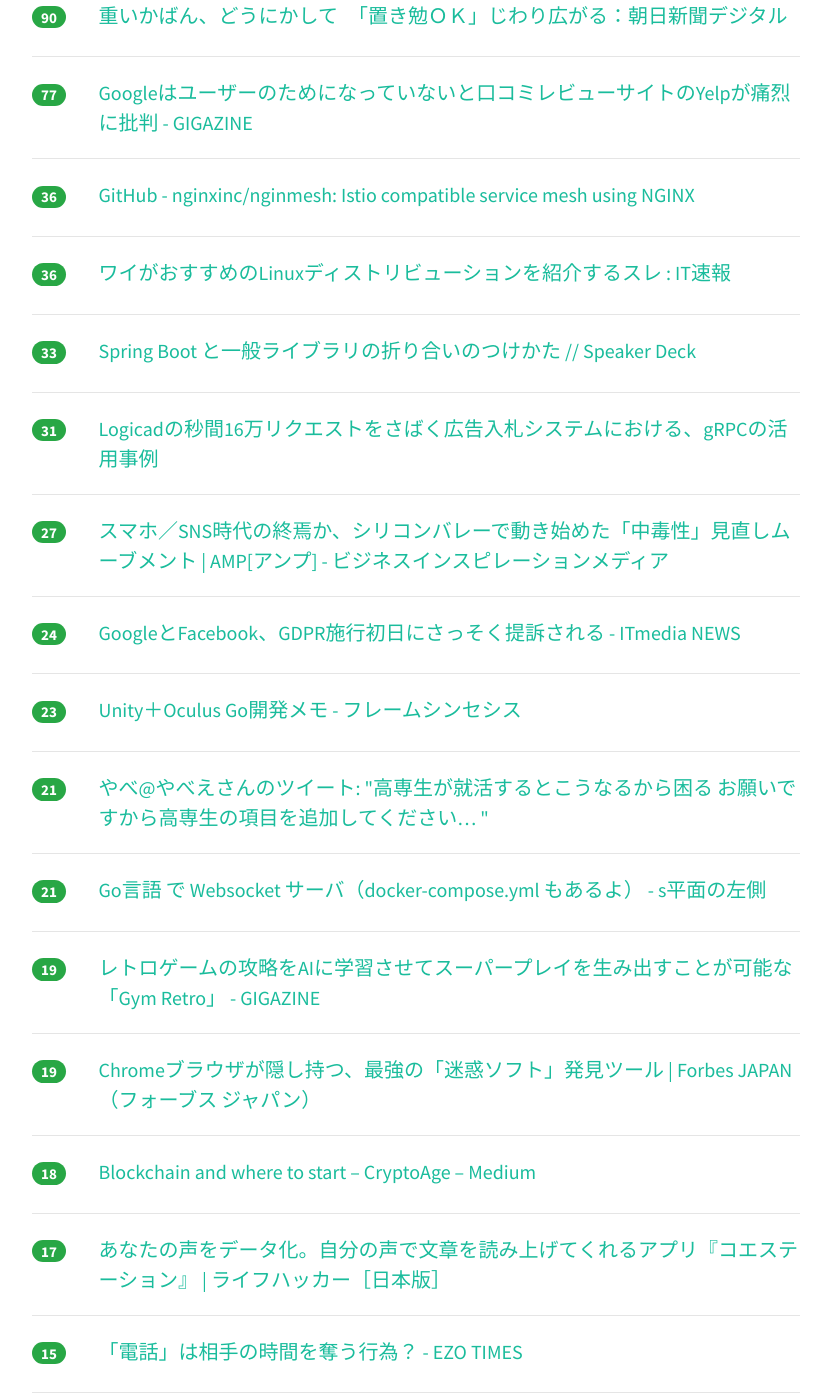
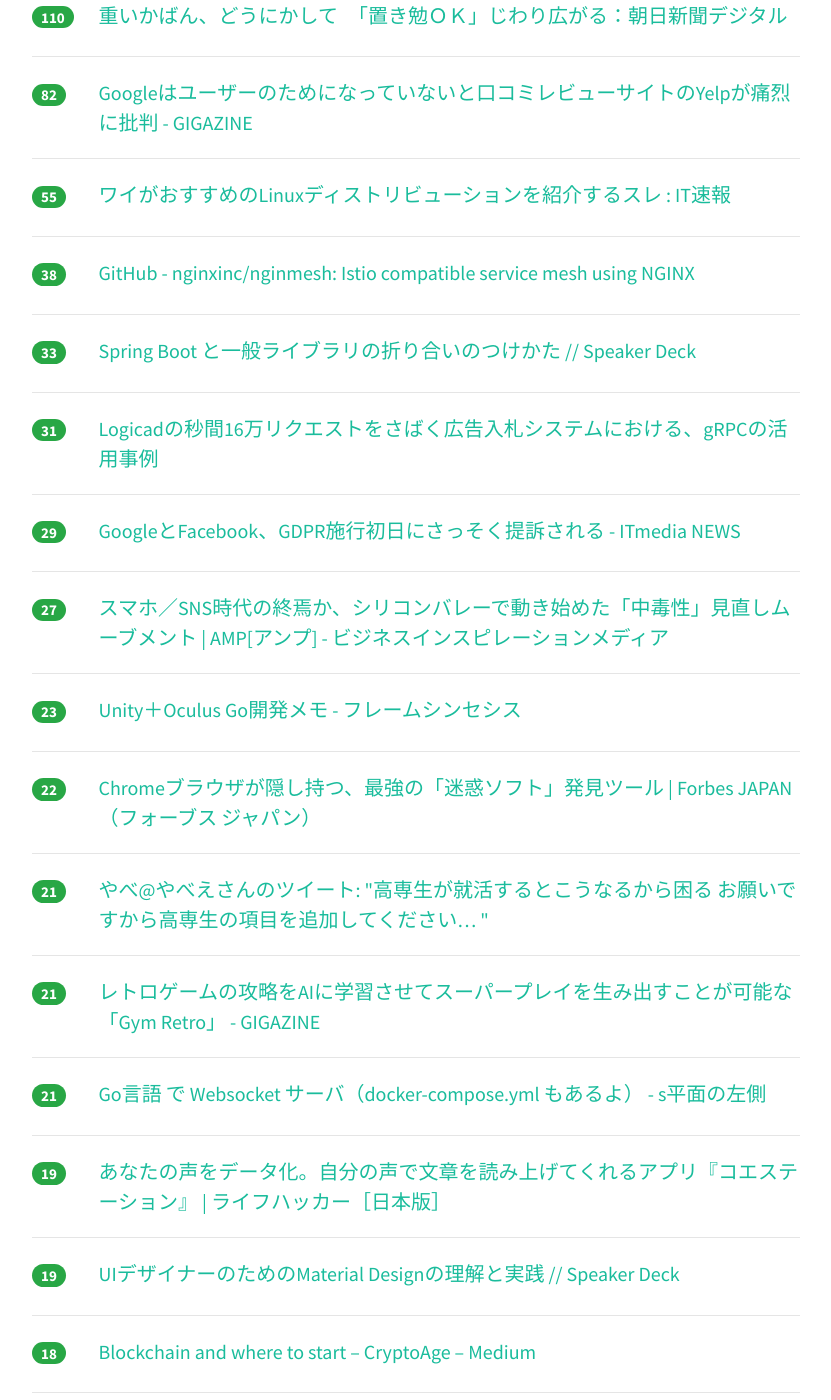
Before and after one commit to yatta47/hatena-matome-site, a Jekyll site: the page built from _posts/2018-05-27-hatena.md, in a window 1280 px wide and 1400 px high, scrolled down 574 px. Shown: the whole window, without its empty margins (224-1055 px from the left). Built offline with Jekyll 4.4.1, drawn with Linux system fonts in a browser that asks for light colours; nearby versions of some CDN libraries; some of the changed text lies outside the part shown.

Commit message:
Updated 2018-05-27

```diff
--- a/_posts/2018-05-27-hatena.md
+++ b/_posts/2018-05-27-hatena.md
@@ -1,39 +1,39 @@
 ---
 layout: post
 title:  "2018-05-27 はてぶIT"
-date:   2018-05-27 15:03:37
+date:   2018-05-27 16:03:14
 tags: [it-hotentry]
 ---
-33 件のデータあり
+37 件のデータあり
 
 <hr><div class="row">
-<div class="col-1"><span class="badge badge-pill badge-success h2">107</span></div>
+<div class="col-1"><span class="badge badge-pill badge-success h2">124</span></div>
 <div class="col-11"><a href='http://nyaaat.hatenablog.com/entry/2018/05/26' target='_blank'>ひきこもり就労支援をビジネスとして成立させる難しさ - ニャート</a></div>
 </div>
 <hr>
 <div class="row">
-<div class="col-1"><span class="badge badge-pill badge-success h2">98</span></div>
+<div class="col-1"><span class="badge badge-pill badge-success h2">119</span></div>
 <div class="col-11"><a href='https://news.yahoo.co.jp/byline/fujisiro/20180526-00085648/' target='_blank'>「おっぱい次官」「落ちないおじさん」は、OS（昭和）のアップデートを怠った組織の被害者かもしれない(藤代裕之) - 個人 - Yahoo!ニュース</a></div>
 </div>
 <hr>
 <div class="row">
-<div class="col-1"><span class="badge badge-pill badge-success h2">90</span></div>
+<div class="col-1"><span class="badge badge-pill badge-success h2">110</span></div>
 <div class="col-11"><a href='https://www.asahi.com/articles/ASL5V4D15L5VUTIL00R.html' target='_blank'>重いかばん、どうにかして　「置き勉ＯＫ」じわり広がる：朝日新聞デジタル</a></div>
 </div>
 <hr>
 <div class="row">
-<div class="col-1"><span class="badge badge-pill badge-success h2">77</span></div>
+<div class="col-1"><span class="badge badge-pill badge-success h2">82</span></div>
 <div class="col-11"><a href='https://gigazine.net/news/20180526-yelp-vs-google/' target='_blank'>Googleはユーザーのためになっていないと口コミレビューサイトのYelpが痛烈に批判 - GIGAZINE</a></div>
 </div>
 <hr>
 <div class="row">
-<div class="col-1"><span class="badge badge-pill badge-success h2">36</span></div>
-<div class="col-11"><a href='https://github.com/nginxinc/nginmesh' target='_blank'>GitHub - nginxinc/nginmesh: Istio compatible service mesh using NGINX</a></div>
+<div class="col-1"><span class="badge badge-pill badge-success h2">55</span></div>
+<div class="col-11"><a href='http://blog.livedoor.jp/itsoku/archives/53556269.html' target='_blank'>ワイがおすすめのLinuxディストリビューションを紹介するスレ : IT速報</a></div>
 </div>
 <hr>
 <div class="row">
-<div class="col-1"><span class="badge badge-pill badge-success h2">36</span></div>
-<div class="col-11"><a href='http://blog.livedoor.jp/itsoku/archives/53556269.html' target='_blank'>ワイがおすすめのLinuxディストリビューションを紹介するスレ : IT速報</a></div>
+<div class="col-1"><span class="badge badge-pill badge-success h2">38</span></div>
+<div class="col-11"><a href='https://github.com/nginxinc/nginmesh' target='_blank'>GitHub - nginxinc/nginmesh: Istio compatible service mesh using NGINX</a></div>
 </div>
 <hr>
 <div class="row">
@@ -47,18 +47,23 @@ tags: [it-hotentry]
 </div>
 <hr>
 <div class="row">
+<div class="col-1"><span class="badge badge-pill badge-success h2">29</span></div>
+<div class="col-11"><a href='http://www.itmedia.co.jp/news/articles/1805/27/news011.html' target='_blank'>GoogleとFacebook、GDPR施行初日にさっそく提訴される - ITmedia NEWS</a></div>
+</div>
+<hr>
+<div class="row">
 <div class="col-1"><span class="badge badge-pill badge-success h2">27</span></div>
 <div class="col-11"><a href='https://amp.review/2018/05/26/silicon-valley-movement/' target='_blank'>スマホ／SNS時代の終焉か、シリコンバレーで動き始めた「中毒性」見直しムーブメント | AMP[アンプ] - ビジネスインスピレーションメディア</a></div>
 </div>
 <hr>
 <div class="row">
-<div class="col-1"><span class="badge badge-pill badge-success h2">24</span></div>
-<div class="col-11"><a href='http://www.itmedia.co.jp/news/articles/1805/27/news011.html' target='_blank'>GoogleとFacebook、GDPR施行初日にさっそく提訴される - ITmedia NEWS</a></div>
+<div class="col-1"><span class="badge badge-pill badge-success h2">23</span></div>
+<div class="col-11"><a href='https://framesynthesis.jp/tech/unity/oculusgo/' target='_blank'>Unity＋Oculus Go開発メモ - フレームシンセシス</a></div>
 </div>
 <hr>
 <div class="row">
-<div class="col-1"><span class="badge badge-pill badge-success h2">23</span></div>
-<div class="col-11"><a href='https://framesynthesis.jp/tech/unity/oculusgo/' target='_blank'>Unity＋Oculus Go開発メモ - フレームシンセシス</a></div>
+<div class="col-1"><span class="badge badge-pill badge-success h2">22</span></div>
+<div class="col-11"><a href='https://forbesjapan.com/articles/detail/21273' target='_blank'>Chromeブラウザが隠し持つ、最強の「迷惑ソフト」発見ツール | Forbes JAPAN（フォーブス ジャパン）</a></div>
 </div>
 <hr>
 <div class="row">
@@ -68,27 +73,27 @@ tags: [it-hotentry]
 <hr>
 <div class="row">
 <div class="col-1"><span class="badge badge-pill badge-success h2">21</span></div>
+<div class="col-11"><a href='https://gigazine.net/news/20180526-gym-retro/' target='_blank'>レトロゲームの攻略をAIに学習させてスーパープレイを生み出すことが可能な「Gym Retro」 - GIGAZINE</a></div>
+</div>
+<hr>
+<div class="row">
+<div class="col-1"><span class="badge badge-pill badge-success h2">21</span></div>
 <div class="col-11"><a href='http://blog.okashoi.net/entry/2018/05/26/180206' target='_blank'>Go言語 で Websocket サーバ（docker-compose.yml もあるよ） - s平面の左側</a></div>
 </div>
 <hr>
 <div class="row">
 <div class="col-1"><span class="badge badge-pill badge-success h2">19</span></div>
-<div class="col-11"><a href='https://gigazine.net/news/20180526-gym-retro/' target='_blank'>レトロゲームの攻略をAIに学習させてスーパープレイを生み出すことが可能な「Gym Retro」 - GIGAZINE</a></div>
+<div class="col-11"><a href='https://www.lifehacker.jp/2018/05/167310.html' target='_blank'>あなたの声をデータ化。自分の声で文章を読み上げてくれるアプリ『コエステーション』 | ライフハッカー［日本版］</a></div>
 </div>
 <hr>
 <div class="row">
 <div class="col-1"><span class="badge badge-pill badge-success h2">19</span></div>
-<div class="col-11"><a href='https://forbesjapan.com/articles/detail/21273' target='_blank'>Chromeブラウザが隠し持つ、最強の「迷惑ソフト」発見ツール | Forbes JAPAN（フォーブス ジャパン）</a></div>
+<div class="col-11"><a href='https://speakerdeck.com/hanhsiang/uidezainafalsetamefalsematerial-designfalseli-jie-toshi-jian' target='_blank'>UIデザイナーのためのMaterial Designの理解と実践 // Speaker Deck</a></div>
 </div>
 <hr>
 <div class="row">
 <div class="col-1"><span class="badge badge-pill badge-success h2">18</span></div>
 <div class="col-11"><a href='https://medium.com/cryptoage/11d5dca1ac9' target='_blank'>Blockchain and where to start – CryptoAge – Medium</a></div>
-</div>
-<hr>
-<div class="row">
-<div class="col-1"><span class="badge badge-pill badge-success h2">17</span></div>
-<div class="col-11"><a href='https://www.lifehacker.jp/2018/05/167310.html' target='_blank'>あなたの声をデータ化。自分の声で文章を読み上げてくれるアプリ『コエステーション』 | ライフハッカー［日本版］</a></div>
 </div>
 <hr>
 <div class="row">
@@ -102,13 +107,18 @@ tags: [it-hotentry]
 </div>
 <hr>
 <div class="row">
+<div class="col-1"><span class="badge badge-pill badge-success h2">15</span></div>
+<div class="col-11"><a href='http://araic.net/what-community' target='_blank'>書籍『WE ARE LONELY,BUT NOT ALONE』を読んで#コミュニティを考える | 中卒あらいの笑う道</a></div>
+</div>
+<hr>
+<div class="row">
 <div class="col-1"><span class="badge badge-pill badge-success h2">14</span></div>
 <div class="col-11"><a href='https://news.mynavi.jp/article/win10tips-282/' target='_blank'>Windows 10ミニTips(282) 標準で使える画面キャプチャ機能は7つ | マイナビニュース</a></div>
 </div>
 <hr>
 <div class="row">
 <div class="col-1"><span class="badge badge-pill badge-success h2">13</span></div>
-<div class="col-11"><a href='http://araic.net/what-community' target='_blank'>書籍『WE ARE LONELY,BUT NOT ALONE』を読んで#コミュニティを考える | 中卒あらいの笑う道</a></div>
+<div class="col-11"><a href='https://this.kiji.is/373277338055689313' target='_blank'>金正恩氏が「完全な非核化」の意思再表明 - 共同通信</a></div>
 </div>
 <hr>
 <div class="row">
@@ -119,6 +129,11 @@ tags: [it-hotentry]
 <div class="row">
 <div class="col-1"><span class="badge badge-pill badge-success h2">12</span></div>
 <div class="col-11"><a href='http://ascii.jp/elem/000/001/678/1678181/' target='_blank'>ASCII.jp：プログラミングほぼ未経験の女子中学生と一緒に挑戦：池澤あやかの自由研究｜池澤あやかのガチでギークな日々</a></div>
+</div>
+<hr>
+<div class="row">
+<div class="col-1"><span class="badge badge-pill badge-success h2">12</span></div>
+<div class="col-11"><a href='https://www.lifehacker.jp/2018/05/how-to-delete-a-stubborn-folder-in-windows.html' target='_blank'>削除できないファイルを削除する方法：Windows | ライフハッカー［日本版］</a></div>
 </div>
 <hr>
 <div class="row">
@@ -133,22 +148,27 @@ tags: [it-hotentry]
 <hr>
 <div class="row">
 <div class="col-1"><span class="badge badge-pill badge-success h2">10</span></div>
-<div class="col-11"><a href='https://this.kiji.is/373277338055689313' target='_blank'>金正恩氏が「完全な非核化」の意思再表明 - 共同通信</a></div>
-</div>
-<hr>
-<div class="row">
-<div class="col-1"><span class="badge badge-pill badge-success h2">9</span></div>
 <div class="col-11"><a href='http://b.hatena.ne.jp/entry/s/anond.hatelabo.jp/20180527010025' target='_blank'>はてなブックマーク - わざと女にぶつかる理由が想像できない人がいることにビックリした</a></div>
 </div>
 <hr>
 <div class="row">
-<div class="col-1"><span class="badge badge-pill badge-success h2">9</span></div>
-<div class="col-11"><a href='https://www.lifehacker.jp/2018/05/how-to-delete-a-stubborn-folder-in-windows.html' target='_blank'>削除できないファイルを削除する方法：Windows | ライフハッカー［日本版］</a></div>
+<div class="col-1"><span class="badge badge-pill badge-success h2">8</span></div>
+<div class="col-11"><a href='http://kachibito.net/css/css-ripple-effect' target='_blank'>CSSスニペット：水の波紋っぽいエフェクト | かちびと.net</a></div>
+</div>
+<hr>
+<div class="row">
+<div class="col-1"><span class="badge badge-pill badge-success h2">8</span></div>
+<div class="col-11"><a href='https://pro.riffstation.com/' target='_blank'>Riffstation - The ultimate practice app for guitarists and musicians</a></div>
 </div>
 <hr>
 <div class="row">
 <div class="col-1"><span class="badge badge-pill badge-success h2">7</span></div>
 <div class="col-11"><a href='https://ift.tt/2sgckAb' target='_blank'>今学ぶべき技術 by deeeet</a></div>
+</div>
+<hr>
+<div class="row">
+<div class="col-1"><span class="badge badge-pill badge-success h2">6</span></div>
+<div class="col-11"><a href='https://imaging-world.net/shooting/20180526_5macrolenses-compare/' target='_blank'>これまで使った5本のマクロレンズの印象を語ってみよう – Imaging World</a></div>
 </div>
 <hr>
 <div class="row">
```
